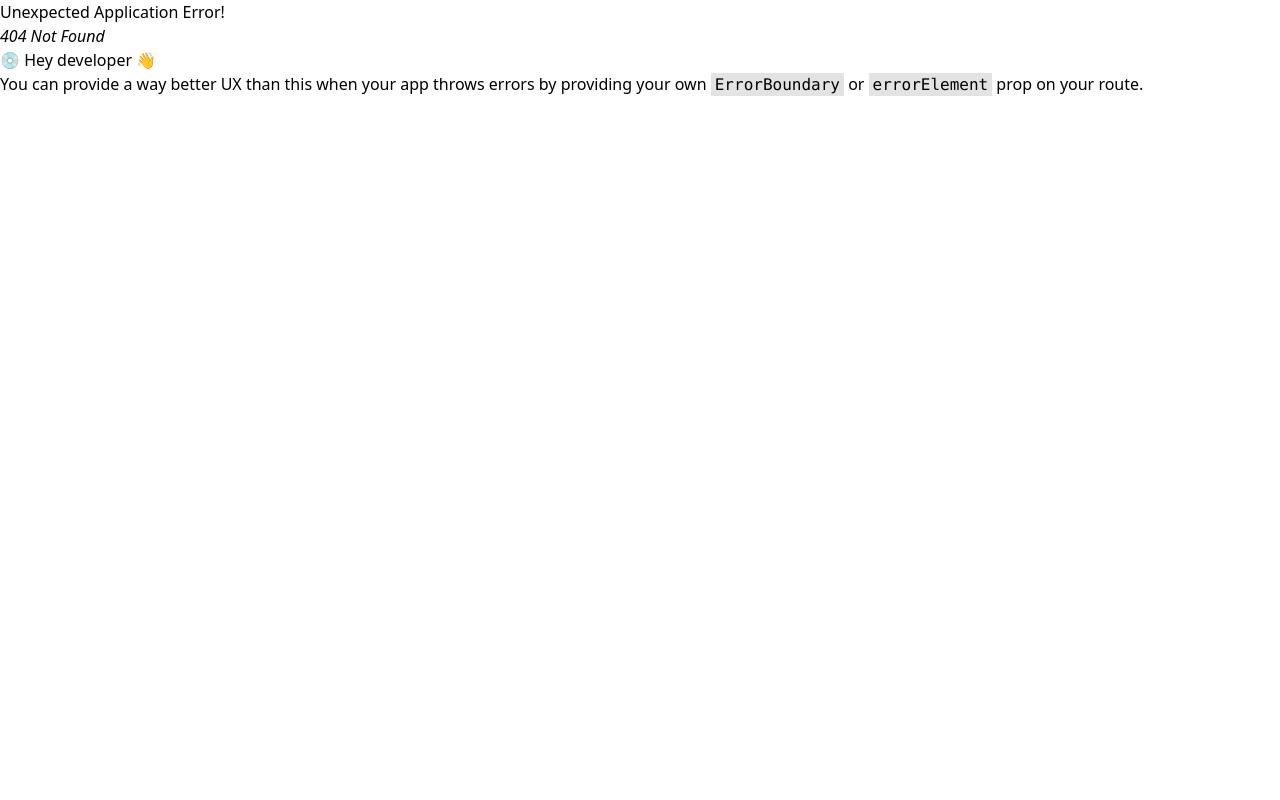
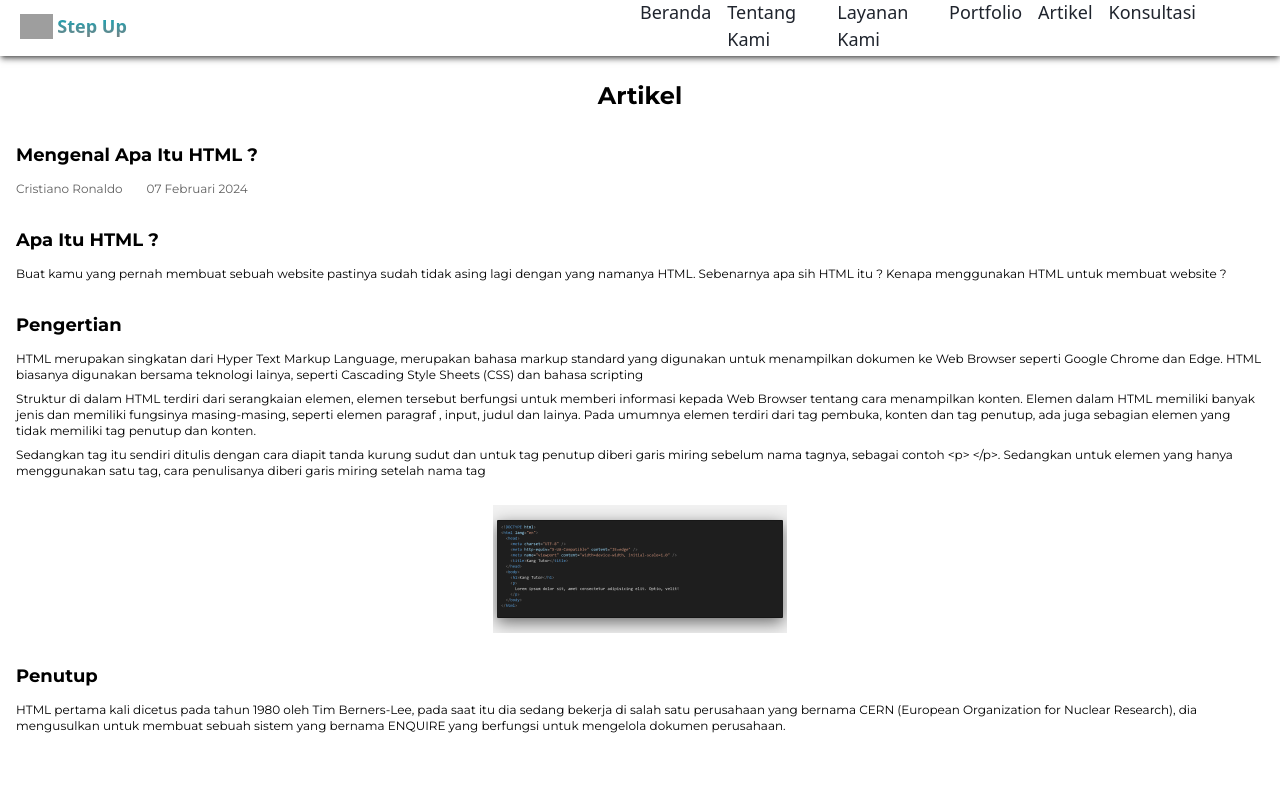
Before and after one commit to StepUpProject/Web-profile, a React (Vite) app in the folder client/: page /artikel/1 in a window 1280 px wide. Before the commit this address had no page. Shown: the top 800 px of the page. Built offline with nearby package versions, Linux system fonts and the light colour scheme; grey boxes are pictures that could not be loaded.

Commit message:
membuat halaman artikel detail

```diff
--- a/client/src/main.jsx
+++ b/client/src/main.jsx
@@ -9,6 +9,7 @@ import Portfolio from './pages/portfolio'
 import Artikel from './pages/artikel'
 import Konsultasi from './pages/konsultasi'
 import PortfolioDetail from './pages/portfolioDetail';
+import ArtikelDetail from './pages/artikelDetail';
 
 
 const router = createBrowserRouter([
@@ -40,6 +41,10 @@ const router = createBrowserRouter([
     path:"/portfolio/:id",
     element: <PortfolioDetail/>,
   },
+  {
+    path:"/artikel/:id",
+    element: <ArtikelDetail/>,
+  },
 
 ])
 
--- /dev/null
+++ b/client/src/pages/artikelDetail.jsx
@@ -0,0 +1,113 @@
+import NavBar from "../components/Fragments/Navbar";
+import Footer from "../components/Fragments/Footer";
+import { useParams } from 'react-router-dom';
+import CardArtikel from "../components/Fragments/CardArtikel";
+
+const ArtikelDetail = () => {
+    let { id } = useParams();
+
+    // object card articles
+    const articles = [
+      {
+        id:1,
+        imageCard:"../images/article-image-1.png",
+        title:"Mengenal Apa Itu HTML ?",
+        author:"Cristiano Ronaldo",
+        shortDescription:"Buat kamu yang pernah membuat sebuah website pastinya sudah tidak asing lagi dengan yang namanya HTML. Sebenarnya apa sih HTML itu ? Kenapa menggunakan HTML untuk membuat website?",
+        date:"07 Februari 2024",
+        contentDetail:
+        [
+          {
+            header: "Apa Itu HTML ?",
+            paragraf1: "Buat kamu yang pernah membuat sebuah website pastinya sudah tidak asing lagi dengan yang namanya HTML. Sebenarnya apa sih HTML itu ? Kenapa menggunakan HTML untuk membuat website ?",
+            paragraf2: "",
+            paragraf3: "",
+            image:"",
+          },
+          {
+            header: "Pengertian",
+            paragraf1: "HTML merupakan singkatan dari Hyper Text Markup Language, merupakan bahasa markup standard yang digunakan untuk menampilkan dokumen ke Web Browser seperti Google Chrome dan Edge. HTML biasanya digunakan bersama teknologi lainya, seperti Cascading Style Sheets (CSS) dan bahasa scripting",
+            paragraf2: "Struktur di dalam HTML terdiri dari serangkaian elemen, elemen tersebut berfungsi untuk memberi informasi kepada Web Browser tentang cara menampilkan konten. Elemen dalam HTML memiliki banyak jenis dan memiliki fungsinya masing-masing, seperti elemen paragraf , input, judul dan lainya. Pada umumnya elemen terdiri dari tag pembuka, konten dan tag penutup, ada juga sebagian elemen yang tidak memiliki tag penutup dan konten.",
+            paragraf3: "Sedangkan tag itu sendiri ditulis dengan cara diapit tanda kurung sudut dan untuk tag penutup diberi garis miring sebelum nama tagnya, sebagai contoh <p> </p>. Sedangkan untuk elemen yang hanya menggunakan satu tag, cara penulisanya diberi garis miring setelah nama tag ",
+            image:"../images/article-detail-1.png",
+          },
+          {
+            header: "Penutup",
+            paragraf1: "HTML pertama kali dicetus pada tahun 1980 oleh Tim Berners-Lee, pada saat itu dia sedang bekerja di salah satu perusahaan yang bernama CERN (European Organization for Nuclear Research), dia mengusulkan untuk membuat sebuah sistem yang bernama ENQUIRE yang berfungsi untuk mengelola dokumen perusahaan.",
+            paragraf2: "",
+            paragraf3: "",
+            image:"",
+          },
+
+        ]
+      },
+      {
+        id:2,
+        imageCard:"../images/article-image-2.png",
+        title:"Mengenal Apa Itu Artificial Intelegence ?",
+        author:"Cristiano Ronaldo",
+        shortDescription:"Apa itu HTML ? Buat kamu yang pernah membuat sebuah website pastinya sudah tidak...",
+        date:"10 Februari 2024",
+        contentDetail:
+        [
+          {
+            header: "Apa Itu Ai ?",
+            paragraf1: "Lorem ipsum dolor sit amet consectetur adipisicing elit. Aliquid, dolore. Lorem ipsum dolor sit amet consectetur adipisicing elit. Vel perferendis molestiae error facilis, itaque tenetur?",
+            paragraf2: "",
+            paragraf3: "",
+            image:"",
+          },
+          {
+            header: "Pengertian",
+            paragraf1: "Lorem ipsum dolor sit, amet consectetur adipisicing elit. Esse sapiente minus vel ratione ullam reprehenderit doloribus aliquam libero beatae optio praesentium illo, maiores, tempora fuga, similique architecto neque aliquid assumenda? Ea eaque doloremque quibusdam iure dolore vel at obcaecati ad?",
+            paragraf2: "",
+            paragraf3: "",
+            image:"../images/article-image-2.png",
+          },
+          {
+            header: "Penutup",
+            paragraf1: "Lorem, ipsum dolor sit amet consectetur adipisicing elit. Odio nobis fugit a praesentium aspernatur corrupti minima adipisci non et vero.",
+            paragraf2: "",
+            paragraf3: "",
+            image:"",
+          },
+
+        ]
+      },
+    ]
+
+    // Filter artikel berdasarkan id yang sesuai
+    const filteredArticles = articles.filter(article => article.id === parseInt(id));
+
+    return (
+      <>
+        <NavBar />
+          {/* Menampilkan data object article*/}
+            {filteredArticles.map(article => (
+            <main key={article.id} className="px-4 mb-14 box-border font-body">
+              <h1 className="mt-[80px] text-2xl font-bold text-center">Artikel</h1>
+              <h2 className="mt-[30px] text-[18px] font-bold">{article.title}</h2>
+              <section className="flex gap-6 mt-3">
+                <p className="text-xs text-[#616161]">{article.author}</p>
+                <p className="text-xs text-[#616161]">{article.date}</p>
+              </section>
+              {/* Menampilkan content detail dari object articles */}
+              {article.contentDetail.map(content => (
+                  <div key={content.title} className="mt-[30px]">
+                    <h1 className="font-bold text-[18px]">{content.header}</h1>
+                    <h1 className="mt-3 text-xs">{content.paragraf1}</h1>
+                    <h1 className="mt-2 text-xs">{content.paragraf2}</h1>
+                    <h1 className="mt-2 text-xs">{content.paragraf3}</h1>
+                    {content.image && ( // Memeriksa apakah content.image ada dan tidak kosong
+                      <img src={content.image} alt="Content Image" className="mx-auto mt-[26px]" />
+                    )}
+                  </div>
+              ))}
+            </main>
+            ))}
+        <Footer />
+      </>
+    );
+}
+
+export default ArtikelDetail
```
